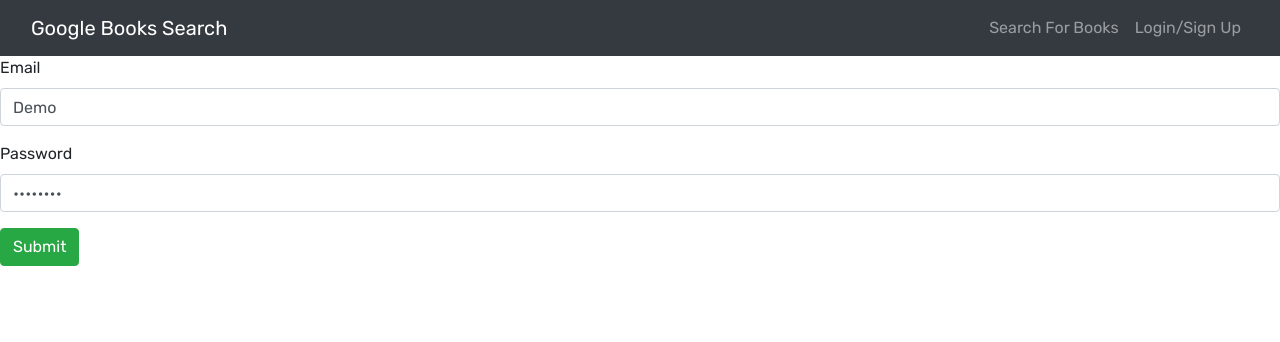
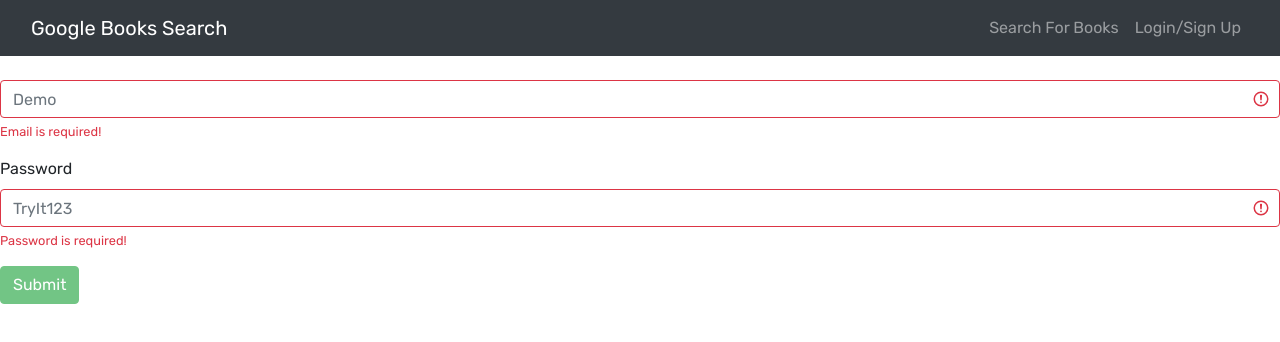
Before and after one commit to Jonathan-84/book-search-engine, a React (Create React App) app in the folder client/: page /demo in a window 1280 px wide. Shown: the top 342 px of the page. Built offline with nearby package versions, Linux system fonts and the light colour scheme.

Commit message:
trying to fix demo

```diff
--- a/client/src/App.js
+++ b/client/src/App.js
@@ -1,7 +1,7 @@
 import React from 'react';
 import { BrowserRouter as Router, Switch, Route } from 'react-router-dom';
 import SearchBooks from './pages/SearchBooks';
-import Demo from './components/DemoLoginForm copy';
+import Demo from './components/DemoLoginForm';
 import SavedBooks from './pages/SavedBooks';
 import Navbar from './components/Navbar';
 import { ApolloProvider } from '@apollo/react-hooks';
--- a/client/src/components/DemoLoginForm copy.js
+++ b/client/src/components/DemoLoginForm.js
@@ -8,8 +8,8 @@
 import { LOGIN_USER } from '../utils/mutations';
 
 const Demo = () => {
-  const [userFormData, setUserFormData] = useState({ email: 'Demo', password: 'TryIt123' });
-  const [validated] = useState(false);
+  const [userFormData, setUserFormData] = useState({ email: '', password: '' });
+  const [validated] = useState(true);
   const [showAlert, setShowAlert] = useState(false);
   const [login, { error }] = useMutation(LOGIN_USER);
 
@@ -62,10 +62,10 @@
           Something went wrong with your login credentials!
         </Alert>
         <Form.Group>
-          <Form.Label htmlFor='email'>Email</Form.Label>
+          <Form.Label htmlFor='email'></Form.Label>
           <Form.Control
             type='text'
-            placeholder='Your email'
+            placeholder='Demo'
             name='email'
             onChange={handleInputChange}
             value={userFormData.email}
@@ -78,7 +78,7 @@
           <Form.Label htmlFor='password'>Password</Form.Label>
           <Form.Control
             type='password'
-            placeholder='Your password'
+            placeholder='TryIt123'
             name='password'
             onChange={handleInputChange}
             value={userFormData.password}
--- a/client/src/components/LoginForm.js
+++ b/client/src/components/LoginForm.js
@@ -8,7 +8,7 @@
 import { LOGIN_USER } from '../utils/mutations';
 
 const LoginForm = () => {
-  const [userFormData, setUserFormData] = useState({ email: 'Demo', password: 'TryIt123' });
+  const [userFormData, setUserFormData] = useState({ email: '', password: '' });
   const [validated] = useState(false);
   const [showAlert, setShowAlert] = useState(false);
   const [login, { error }] = useMutation(LOGIN_USER);
```
